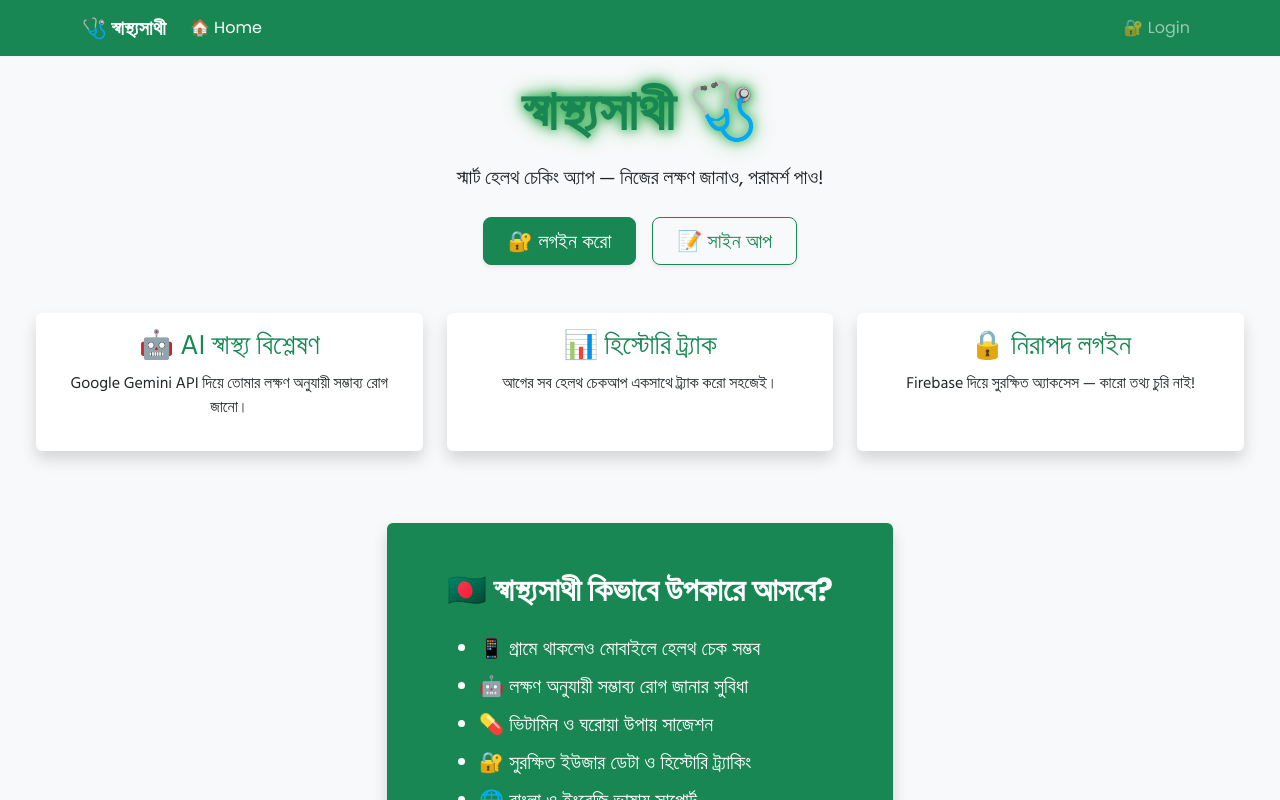
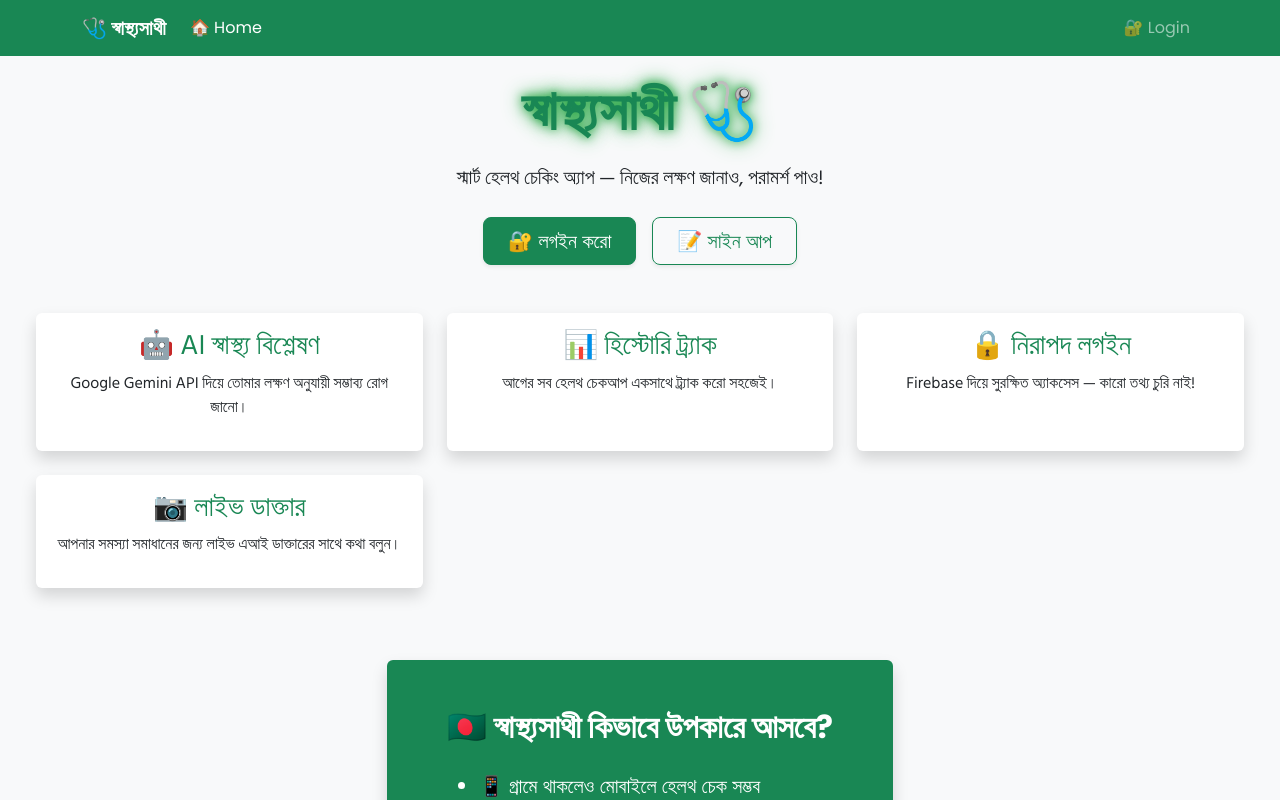
Before and after one commit to Istiyaq-Khan/Health-Buddy, a React (Vite) app in the folder frontend/: page / in a window 1280 px wide. Shown: the top 800 px of the page. Built offline with nearby package versions, Linux system fonts and the light colour scheme; no server answers; the HTML template or start-up script is replaced by a standard one.

Commit message:
Update Home.jsx

```diff
--- a/frontend/src/pages/Home.jsx
+++ b/frontend/src/pages/Home.jsx
@@ -71,6 +71,14 @@ export default function Home() {
             </div>
           </div>
         </div>
+        <div className="col-md-4 text-center mb-4 animated-card delay-4">
+          <div className="card border-0 shadow h-100 bg-white">
+            <div className="card-body">
+              <h3 className="text-success font-bangla">📷 লাইভ ডাক্তার</h3>
+              <p className="font-bangla">আপনার সমস্যা সমাধানের জন্য লাইভ এআই ডাক্তারের সাথে কথা বলুন।</p>
+            </div>
+          </div>
+        </div>
       </div>
 
       <section className="bg-success text-white p-5 mt-5 rounded shadow">
```
